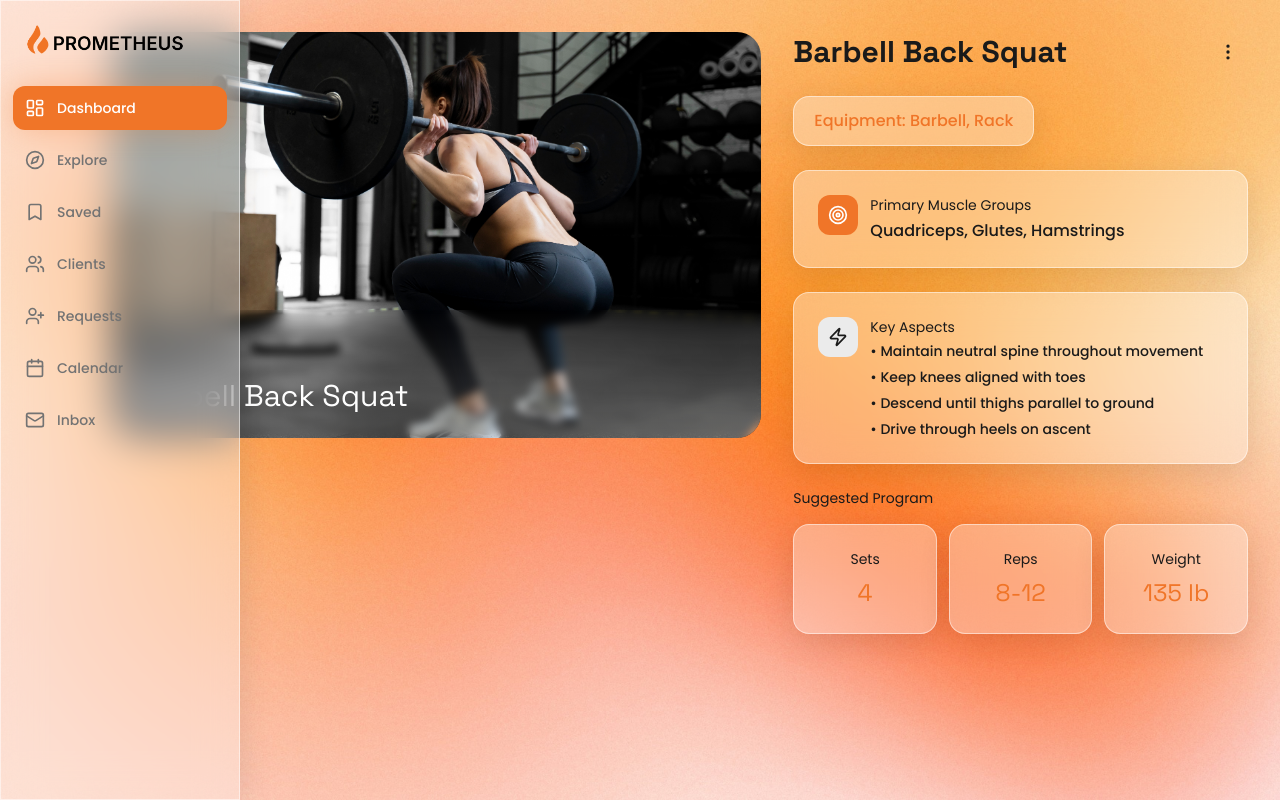
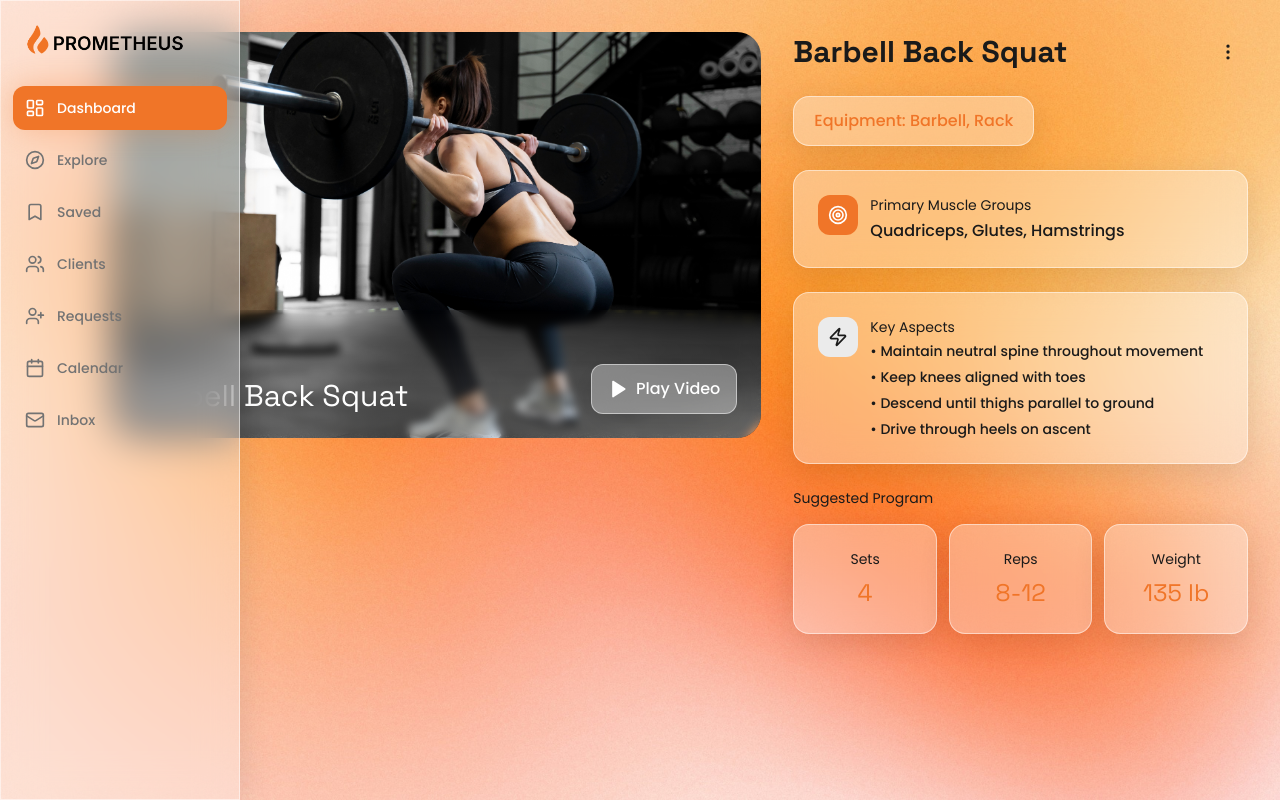
Before and after one commit to prometheusimpact/prometheus-coach-ui, a React (Vite) app: page / in a window 1280 px wide. Built offline with nearby package versions, Linux system fonts and the light colour scheme.

Commit message:
Add play button overlay

```diff
--- a/src/components/Exercise/ExerciseHero.tsx
+++ b/src/components/Exercise/ExerciseHero.tsx
@@ -1,3 +1,5 @@
+import { Play } from "lucide-react";
+
 interface ExerciseHeroProps {
   image: string;
   alt: string;
@@ -20,6 +22,13 @@ export const ExerciseHero = ({ image, alt, title }: ExerciseHeroProps) => {
           </h2>
         </div>
       )}
+      <button
+        className="absolute bottom-6 right-6 glass glass-hover px-4 py-3 rounded-xl flex items-center gap-2 text-white transition-smooth hover:scale-105"
+        aria-label="Play video"
+      >
+        <Play className="w-5 h-5 fill-white" />
+        <span className="font-medium">Play Video</span>
+      </button>
     </div>
   );
 };
```
